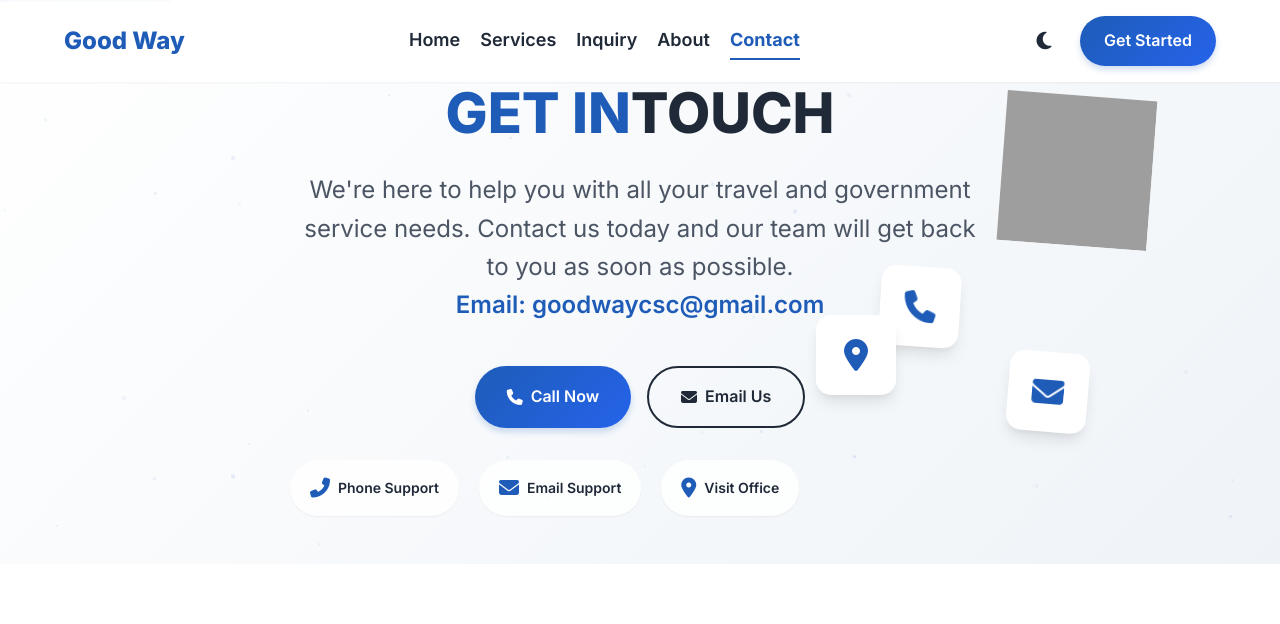
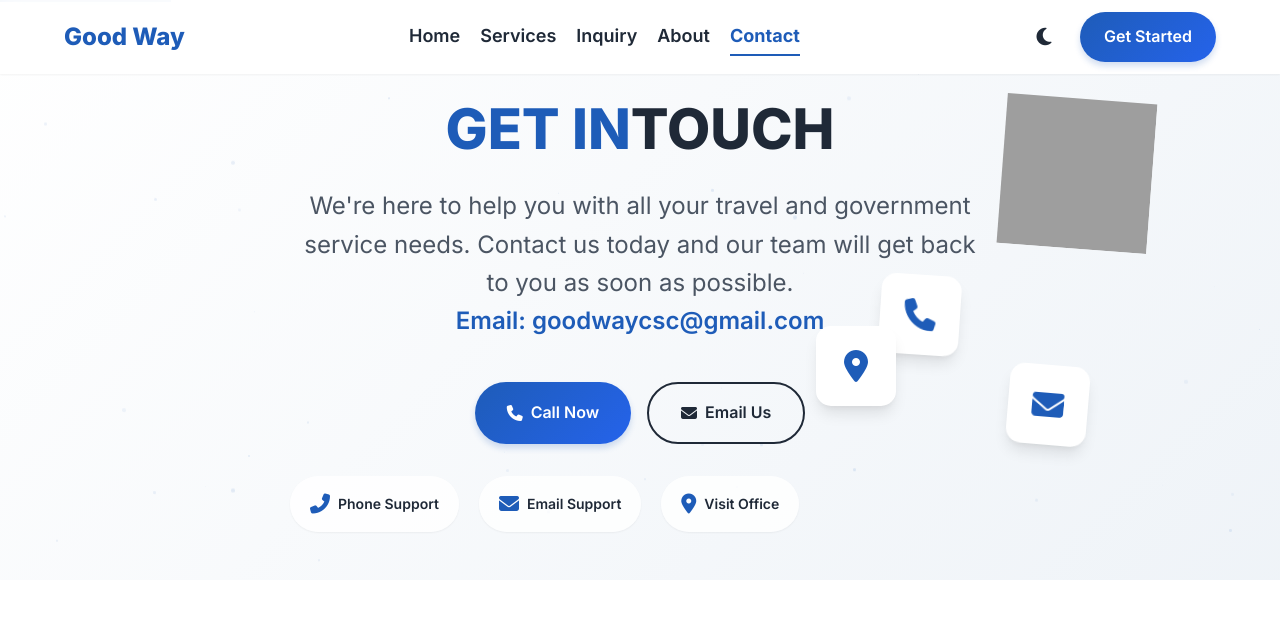
Before and after one commit to SupreethRagavendra/Good-way_pro, a plain HTML site: page contact.html in a window 1280 px wide. Shown: the top 624 px of the page. Drawn offline with nearby package versions, Linux system fonts and the light colour scheme; grey boxes are pictures that could not be loaded.

Commit message:
fix(layout): prevent hero from hiding under fixed nav; adjust nav padding and hero top spacing; restore about.css; reduce sections spacing across css

```diff
--- a/css/contact.css
+++ b/css/contact.css
@@ -456,10 +456,10 @@ body.dark-mode .document-icon {
 
 
 .contact-hero {
-    min-height: 60vh;
+    min-height: calc(60vh - 80px);
     display: flex;
     align-items: center;
-    padding: 5rem 5% 3rem;
+    padding: 6rem 5% 3rem;
     position: relative;
     overflow: hidden;
     background: linear-gradient(135deg, rgba(255, 255, 255, 0.95) 0%, rgba(237, 242, 247, 0.9) 100%);
--- a/css/main.css
+++ b/css/main.css
@@ -82,7 +82,7 @@
         top: 0;
         left: 0;
         width: 100%;
-        padding: 1rem 5%;
+        padding: 0.75rem 5%;
         display: flex;
         justify-content: space-between;
         align-items: center;
@@ -358,10 +358,10 @@
     }
 
     .hero {
-        min-height: 92vh;
-        display: flex;
-        align-items: center;
-        padding: 4rem 5% 3rem;
+        min-height: calc(100vh - 80px);
+        display: flex;
+        align-items: center;
+        padding: 6rem 5% 3rem; /* top padding to compensate fixed nav */
         position: relative;
         overflow: hidden;
         background: linear-gradient(135deg, rgba(255, 255, 255, 0.95) 0%, rgba(237, 242, 247, 0.9) 100%);
```
